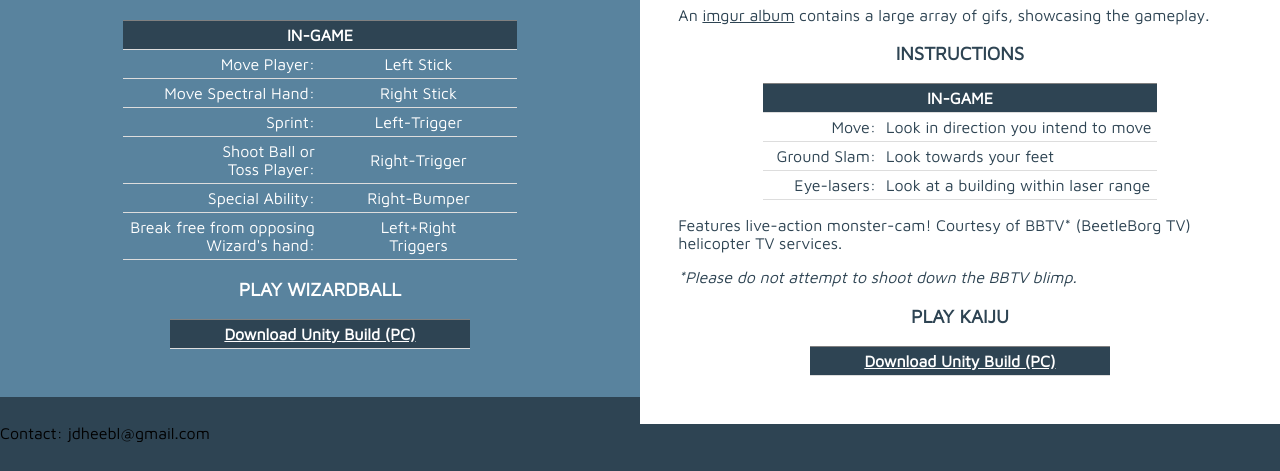
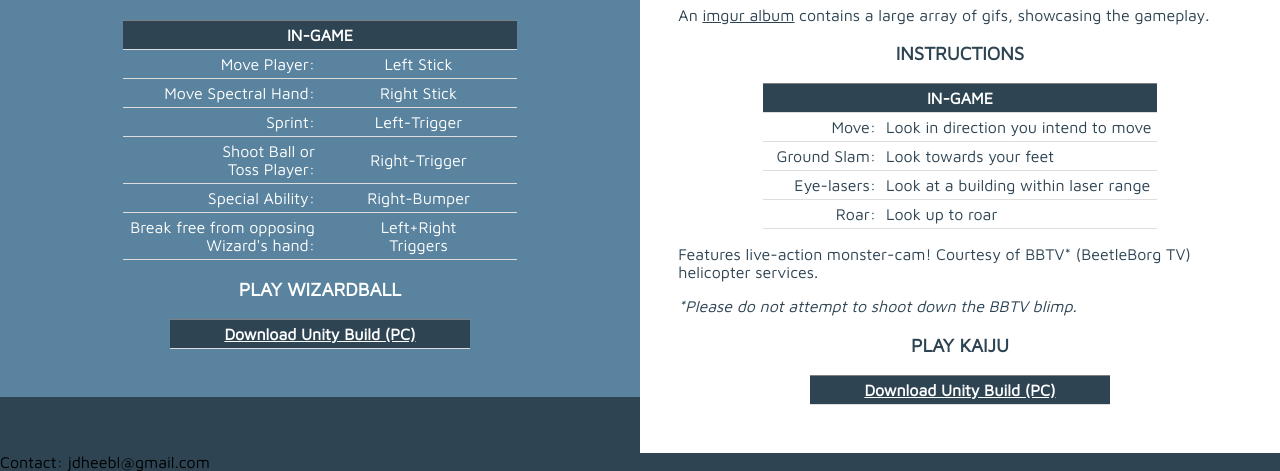
Before and after one commit to yohash/yohash.github.io, a plain HTML site: page pages/games.html in a window 1280 px wide. Shown: the part 1943-2414 px from the top of the page. Before the commit the page ends 2385 px from the top, so only its background shows below. Drawn offline with Linux system fonts and the light colour scheme; a web font is replaced by a local one.

Commit message:
adding final kaiju gamefiles, kaijuPC.zip

```diff
--- a/pages/games.html
+++ b/pages/games.html
@@ -220,8 +220,12 @@
             <td align="right">Eye-lasers:</td>
             <td align="left">Look at a building within laser range</td>
           </tr>
+          <tr>
+            <td align="right">Roar:</td>
+            <td align="left">Look up to roar</td>
+          </tr>
         </table>
-        <p>Features live-action monster-cam! Courtesy of BBTV* (BeetleBorg TV) helicopter TV services. </p>
+        <p>Features live-action monster-cam! Courtesy of BBTV* (BeetleBorg TV) helicopter services. </p>
         <p><i>*Please do not attempt to shoot down the BBTV blimp.</i></p>
           <h3 align="center">PLAY KAIJU</h3>
           <table border="1" style="width:300px" align="center">
```
